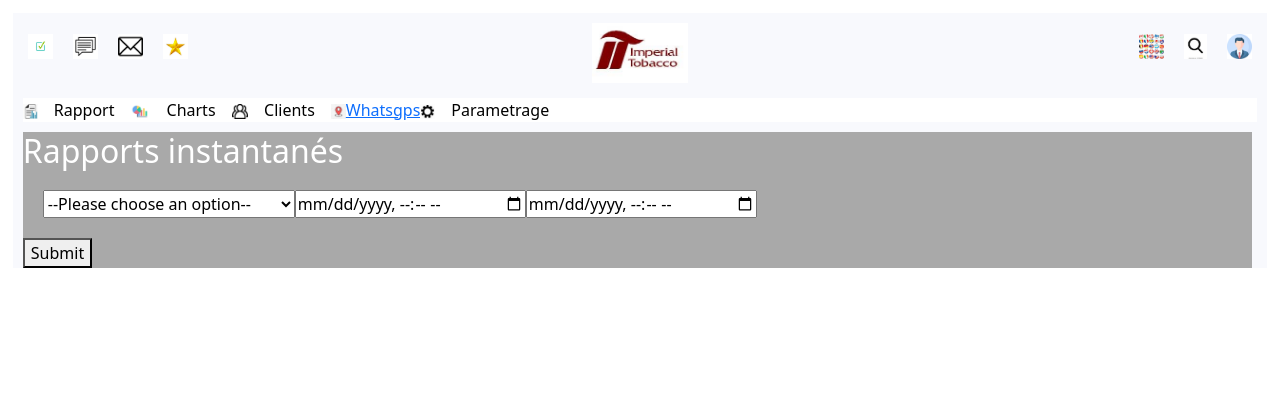
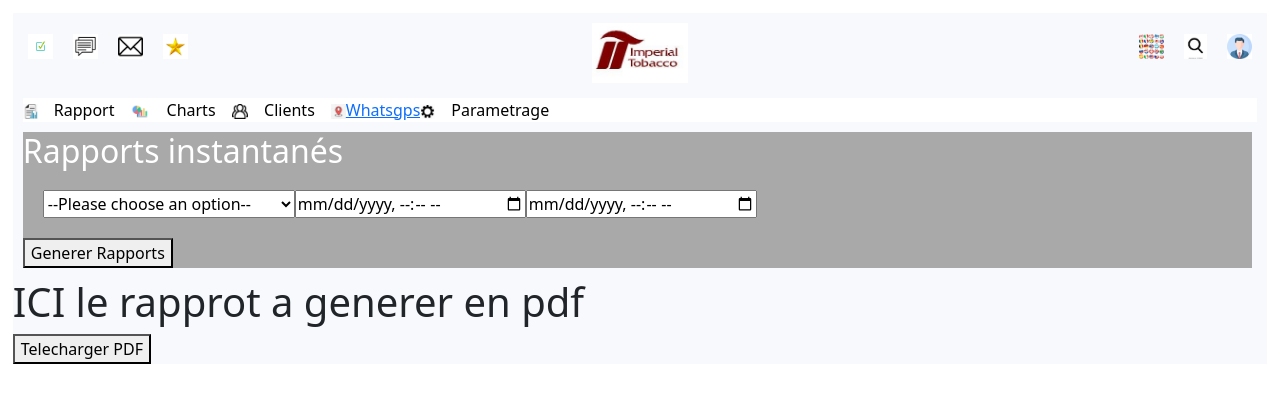
Before and after one commit to HamaBarhamou/geo-management, a React (Create React App) app: page /rapport in a window 1280 px wide. Shown: the top 402 px of the page. Built offline with nearby package versions, Linux system fonts and the light colour scheme.

Commit message:
quelque modif

```diff
--- a/src/pages/Rapports.js
+++ b/src/pages/Rapports.js
@@ -1,6 +1,9 @@
 import React, { useState, Component, useContext } from 'react';
+//import ReactDOM from 'react-dom';
+//import { PDFViewer } from '@react-pdf/renderer';
 import { useForm } from "react-hook-form";
 import Select from 'react-select'
+import { UserContext } from '../App';
 import Head from '../components/Head';
 import Onglet from '../components/Onglet';
 
@@ -23,13 +26,33 @@ const styleSetting={
 
 const Rapports = () => {
 
+    const printRef = React.useRef();
+    const {userdata, alarmType, proxy} = useContext(UserContext)
     const { register, handleSubmit } = useForm();
+    const [pdf, setPdf] = useState(false)
+
+    const handleDownloadPdf = () => {
+        // TODO: logic
+        console.log("pdf telecharger")
+    };
     const handleRegistration = (data)=>{
-        //console.log(data);
+        //console.log(userdata);
         // introgation de l'api
+        if(pdf)
+            setPdf(false)
+        else
+            setPdf(true)
+
+        let url = proxy
         if (data.select === "General")
         {
-            console.log("generale")
+            url = url + "https://www.whatsgps.com/alarmSta/queryGroupByCar.do?userId=25096&token=d4aa0523-8ed7-457f-a282-2d1cd075a03e&startTime=2022-06-01%2009:07:21.20&endTime=2022-06-10%2009:07:21.20"
+            fetch(url)
+            .then((resp)=>resp.json())
+            .then((data)=>{
+                console.log("rapport general:",data)
+            })
+            .then((error)=>console.log("rapport general error:",error))
         }
 
         if (data.select === "ConduiteTime")
@@ -64,7 +87,7 @@ const Rapports = () => {
 
     }
 
-    return (
+    const template1=(
         <div style={styleGlobale}>
         <Head/>
         <Onglet/>
@@ -73,10 +96,10 @@ const Rapports = () => {
                 <h2>Rapports instantanés</h2>
             </div>
             <form onSubmit={handleSubmit(handleRegistration)} style={{width: '98%'}}>
-                    <div style={{display:'flex',margin:20,width:'100%'}}>
+                <div style={{display:'flex',margin:20,width:'100%'}} >
                     <select name="pets" {...register('select')}>
                         <option value="">--Please choose an option--</option>
-                        <option value="General">Statistique General</option>
+                        <option value="General">Statistiques d'alarme</option>
                         <option value="ConduiteTime">Temps de Conduite</option>
                         <option value="Comportement_conducteur">Comportement du conducteur</option>
                         <option value="Kilometrage">Kilometrage</option>
@@ -95,13 +118,69 @@ const Rapports = () => {
 
                 </div>
                 <div>
-                        <button>Submit</button>
+                    <button>Generer Rapports</button>
                 </div>
             </form>
 
         </div>
     </div>
-    );
+    )
+
+    const template2=(
+        <div style={styleGlobale}>
+        <Head/>
+        <Onglet/>
+        <div>
+        <div style={styleSetting}>
+            <div style={{color: 'white',fontWeight: 900}}>
+                <h2>Rapports instantanés</h2>
+            </div>
+            <form onSubmit={handleSubmit(handleRegistration)} style={{width: '98%'}}>
+                <div style={{display:'flex',margin:20,width:'100%'}}>
+                    <select name="pets" {...register('select')}>
+                        <option value="">--Please choose an option--</option>
+                        <option value="General">Statistiques d'alarme</option>
+                        <option value="ConduiteTime">Temps de Conduite</option>
+                        <option value="Comportement_conducteur">Comportement du conducteur</option>
+                        <option value="Kilometrage">Kilometrage</option>
+                        <option value="Arret">Arret</option>
+                        <option value="DepartTardive">Depart tardive</option>
+                        <option value="Retour_precosse">Retour precosse</option>
+                    </select>
+
+                    <input type="datetime-local"
+                        name="begindate" {...register('begindate')}
+                    />
+
+                    <input type="datetime-local"
+                        name="dateend" {...register('dateend')}
+                    />
+
+                </div>
+                <div>
+                    <button>Generer Rapports</button>
+                </div>
+
+
+            </form>
+
+            </div>
+        </div>
+                <div>
+                    <h1>ICI le rapprot a generer en pdf</h1>
+                </div>
+                <div>
+                    <button type='button' onClick={handleDownloadPdf}>
+                        Telecharger PDF
+                    </button>
+                </div>
+        </div>
+    )
+
+    if (pdf)
+    return (template1);
+    else
+       return(template2)
 };
 
 export default Rapports;
```
Also changed, not shown: 1 other file (tests, documents, lock files or other folders). Lines whose indentation alone changed are shown as unchanged.
